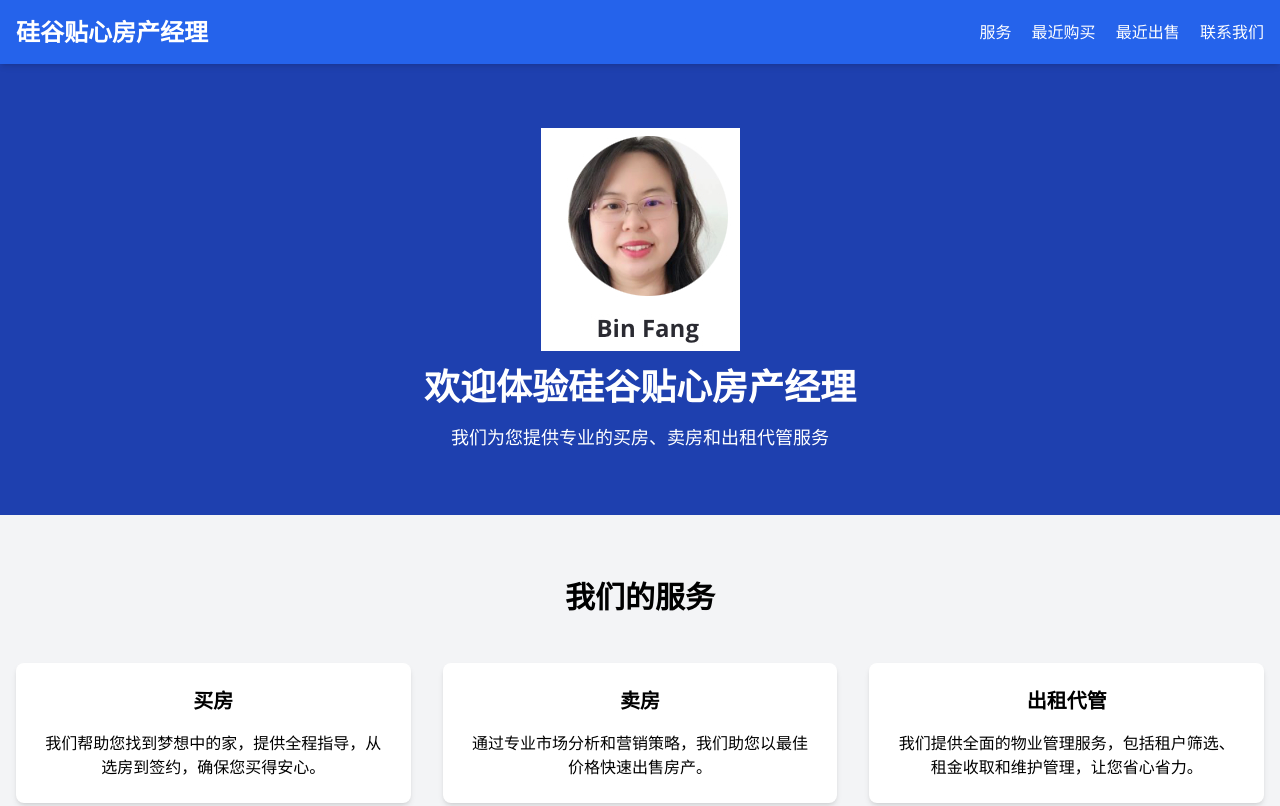
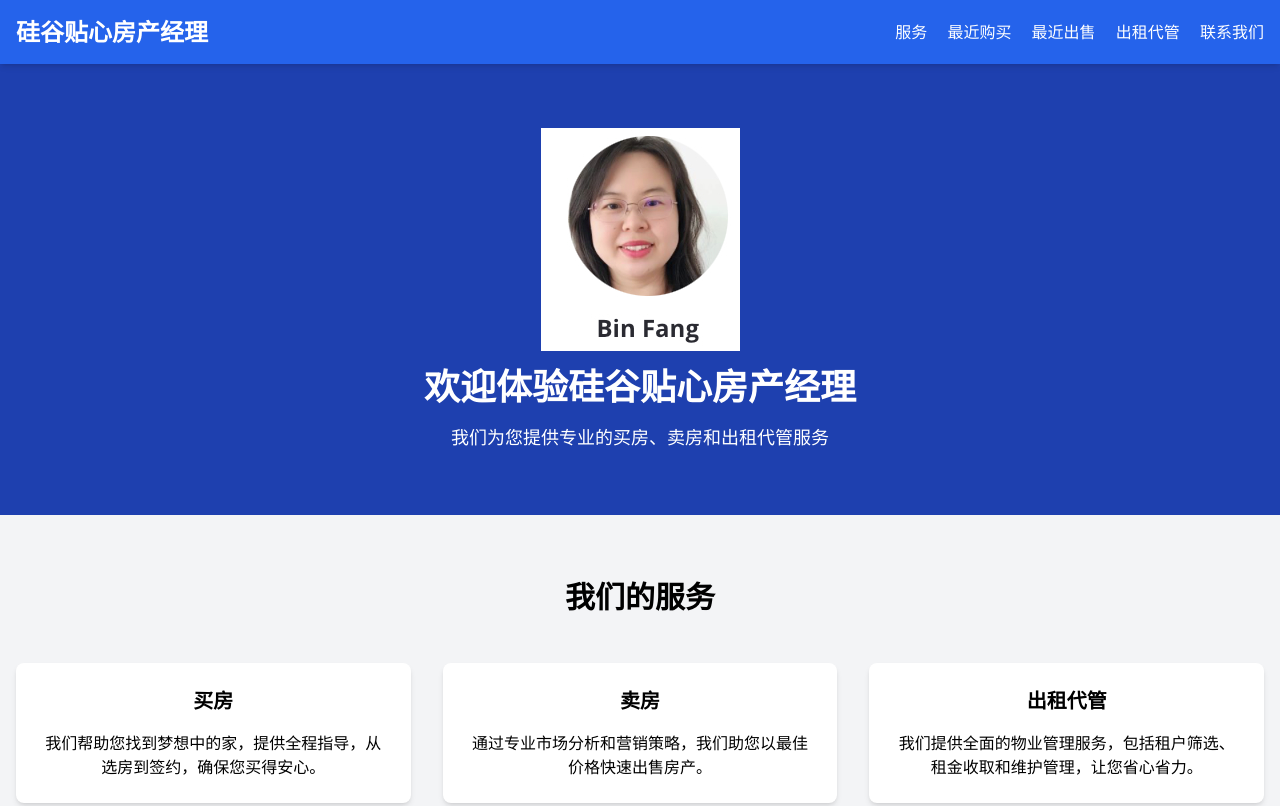
Before and after one commit to binfang21/binfang21.github.io, a plain HTML site: page index.html in a window 1280 px wide. Shown: the top 806 px of the page. Drawn offline with nearby package versions, Linux system fonts and the light colour scheme.

Commit message:
upload index 文件

```diff
--- a/index.html
+++ b/index.html
@@ -111,6 +111,7 @@
                 <a href="#services" class="hover:underline">服务</a>
                 <a href="#recent-purchases" class="hover:underline">最近购买</a>
                 <a href="#recent-sales" class="hover:underline">最近出售</a>
+                <a href="#rental-management" class="hover:underline">出租代管</a>
                 <a href="#contact" class="hover:underline">联系我们</a>
             </div>
         </div>
```
